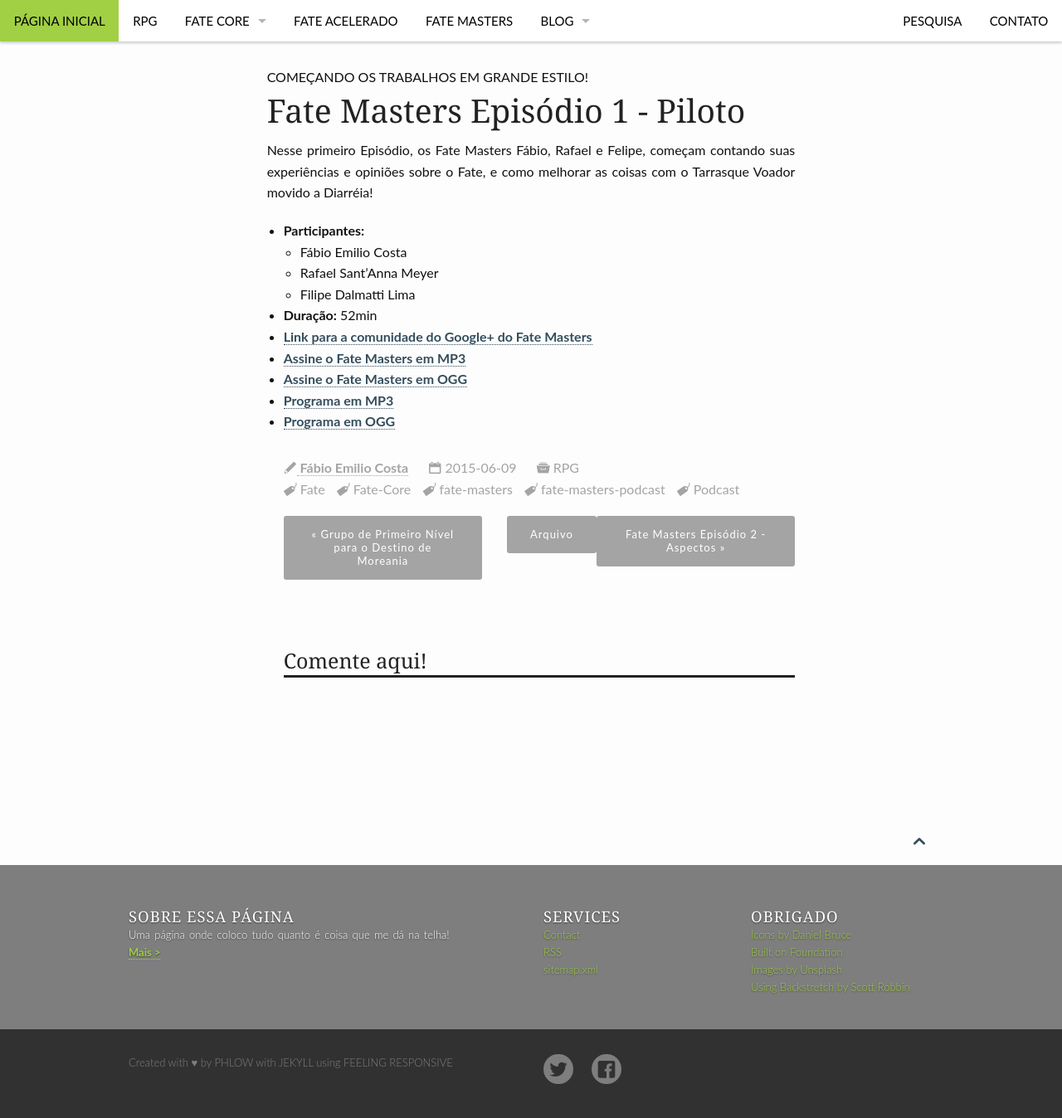
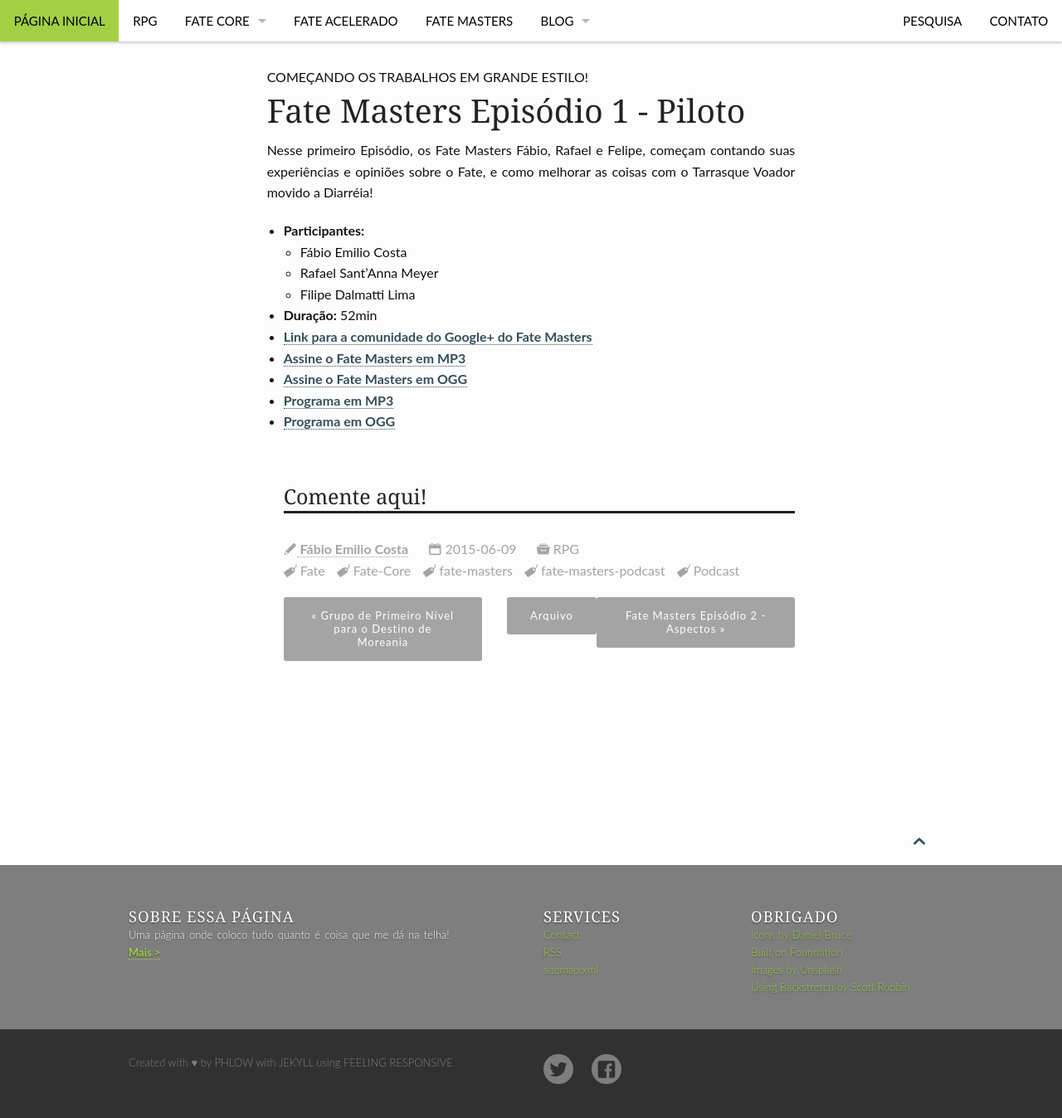
Before and after one commit to fabiocosta0305/fabiocosta0305.github.io-old, a Jekyll site: the page built from _posts/Fate-Masters/2015-06-09-FateMasters#1.md, in a window 1280 px wide. Shown: the whole page at 83% size. Built offline with Jekyll 4.4.1, drawn with Linux system fonts in a browser that asks for light colours; comment, search, counter and statistics services are not loaded.

Commit message:
Ativando ComentÃ¡rios

```diff
--- a/_layouts/page.html
+++ b/_layouts/page.html
@@ -43,16 +43,17 @@ format: post
 			{% include podcast.html %}
 			{% endif %}
 
-			{% if page.show_meta == true %}
-			{% include meta_information.html %}
-			{% endif %}
-
 			{% if page.podcast_comments == true %}
 			{% include podcast_comments.html %}
 			{% endif %}
 			{% if page.comments == true %}
 			{% include comments.html %}
 			{% endif %}
+
+          {% if page.show_meta == true %}
+			{% include meta_information.html %}
+			{% endif %}
+
 		</article>
 	</div><!-- /.medium-8.columns -->
 
```
